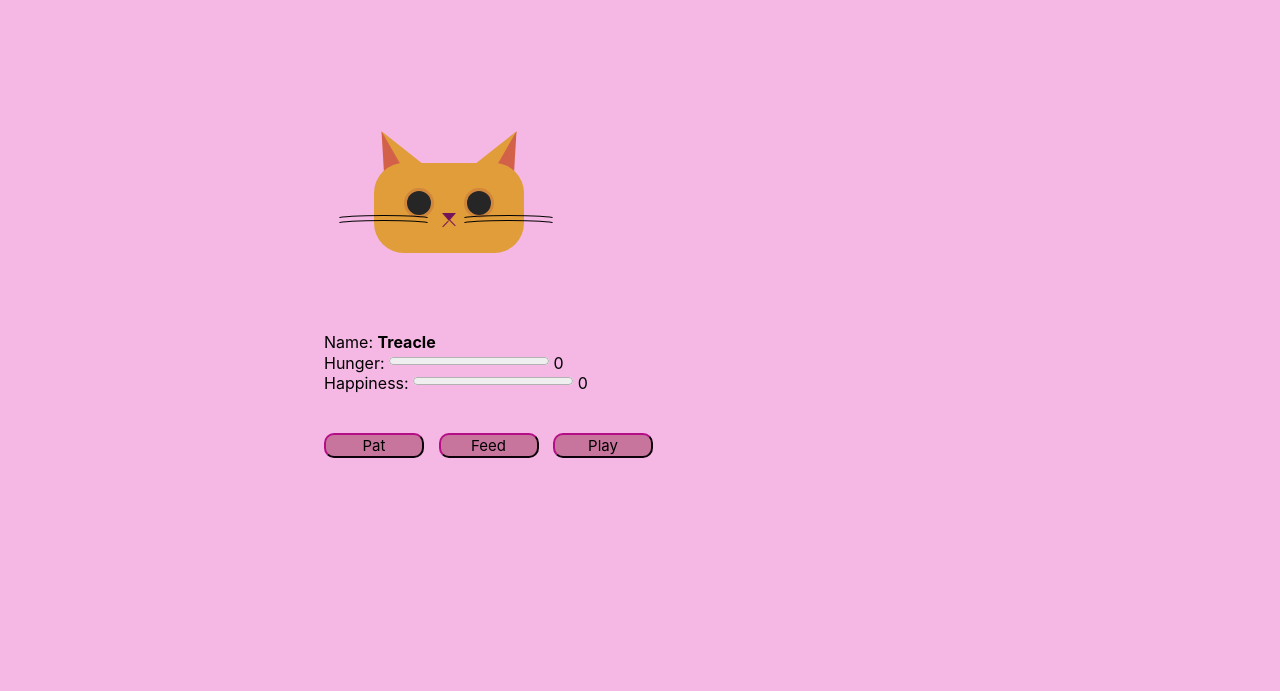
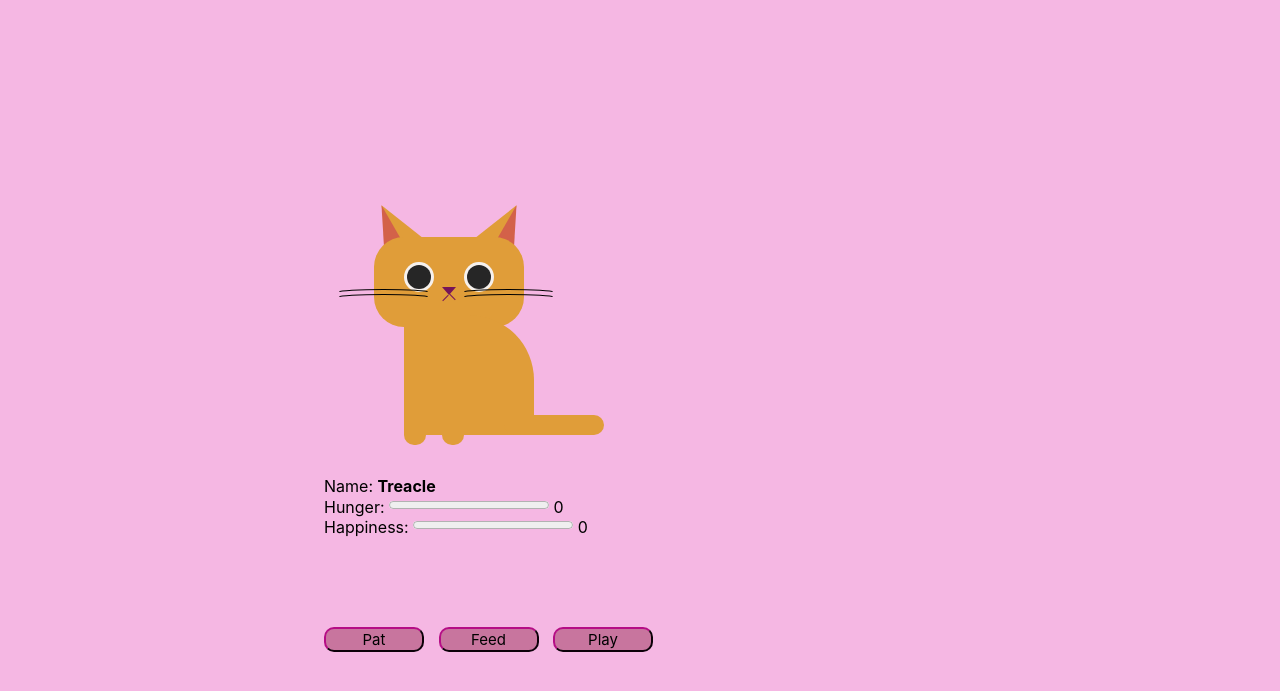
Before and after one commit to Efury1/VirtualPet, a website built with Parcel: page src/index.html in a window 1280 px wide. Shown: the part 103-794 px from the top of the page. Built offline with nearby package versions, Linux system fonts and the light colour scheme.

Commit message:
Restructure page

```diff
--- a/src/index.html
+++ b/src/index.html
@@ -12,7 +12,7 @@
   <p>Make sure to feed him, play with him and give him lots of pats.</p>
 </header>
   <main>
-  <section >
+  <section>
     <div class="cat">
       <div class="face">
         <div class="ear-1"><div class="inner1"></div></div>
@@ -24,26 +24,32 @@
         <div class="whiskers"></div>
         <div class="whiskers-2"></div>
         <div class="whiskers-2"></div>
+        <div class="body"><div class="paw-1"></div><div class="paw-r"></div><div class="tail"></div></div>
       </div>
     </div>
   </section>
 </main>
-  <section class="dashboard">
+
+
+  <section>
     <div>
       <span class="name" class="name">Name:</span>
       <span><strong>Treacle</strong></span>
     </div>
+
     <div>
       <span class="name" class="hunger">Hunger:</span>
       <progress value="0" max="100">0%</progress>
       <span class="value">0</span>
     </div>
+
     <div class="happiness">
       <span class="name">Happiness:</span>
       <progress value="0" max="100">0%</progress>
       <span class="value">0</span>
     </div>
   </section>
+
 <section>
   <div id="app"></div>
   <div class="button-container">
@@ -51,6 +57,7 @@
   <button class="treat-button" id="feed">Feed</button>
   <button class="play-button" id="play">Play</button>
 </section>
+
 </div>
 </body>
 </html>
--- a/src/style.css
+++ b/src/style.css
@@ -22,9 +22,10 @@ body {
 
 section {
   width: 50%;
+  margin-top: 90px;
   margin-left: auto;
   margin-right: auto;
-
+  margin-bottom: 20px;
 }
 
 .wrapper {
@@ -92,7 +93,6 @@ section {
   position: relative;
   z-index: -1;
 }
-
 .ear-1 {
   bottom: 35px;
   transform: rotate(-30deg);
@@ -118,7 +118,7 @@ section {
   position: relative;
 }
 .eye-1, .eye-r{
-  background-color: #d2873b;
+  background-color: #f6f1ed;
   height: 30px;
   width: 30px;
   border-radius: 50%;
@@ -189,8 +189,38 @@ section {
   bottom: 10px;
   left: 3px;
 }
-
-
+.body {
+  background-color: #e09d39;
+  height: 120px;
+  width: 130px;
+  position: relative;
+  left: 30px;
+  border-radius: 0 65px 0 0;
+  bottom: 110px;
+}
+.paw-1, .paw-r {
+  background-color: #e09d39;
+  height: 10px;
+  width: 22px;
+  position: relative;
+  border-radius: 0 0px 10px 10px;
+}
+.paw-1 {
+  top: 120px;
+}
+.paw-r {
+  top: 110px;
+  left: 1cm;
+}
+.tail {
+  background-color: #e09d39;
+  width: 100px;
+  height: 20px;
+  position: relative;
+  top: 80px;
+  left: 100px;
+  border-radius: 0 10px 10px 10px;
+}
 
 button {
   width: 100px;
```
Also changed, not shown: dist/index.html, 3 other files.
